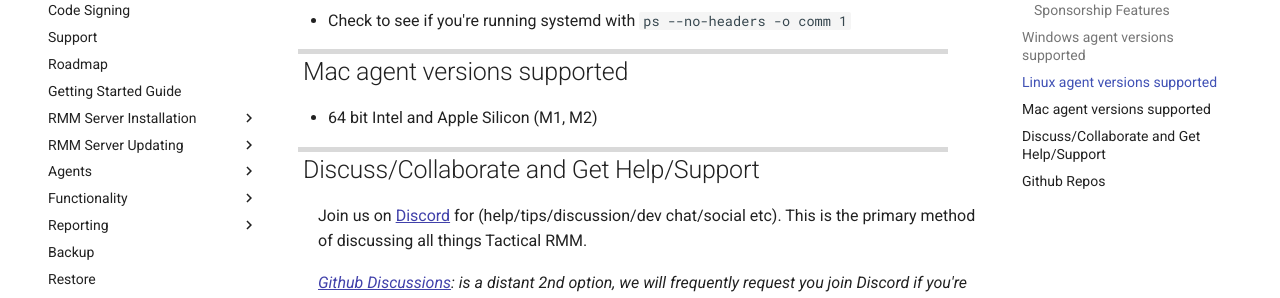
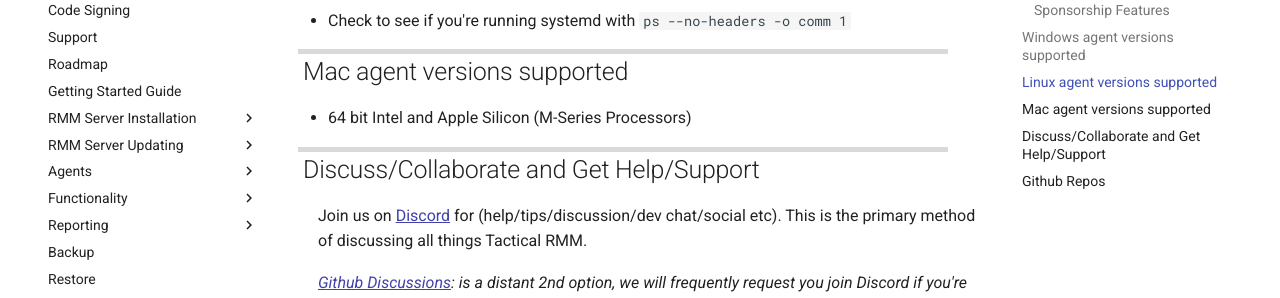
Before and after one commit to amidaware/trmm-docs, an MkDocs documentation site: the page built from docs/index.md, in a window 1280 px wide and 900 px high, scrolled down 1064 px. Shown: the part 152-450 px from the top of the window. Built offline with MkDocs 1.6.1 and Material for MkDocs 9.7.7, drawn with Linux system fonts in a browser that asks for light colours; comment, search, counter and statistics services are not loaded.

Commit message:
Updating text re. Apple Silicon Processors
Less need to keep updating docs every year with each M{x} version that comes out. Seems M1, M2, and M3 are supported, so might as well say "M-Series Processors" instead of listing them individually.

```diff
--- a/docs/index.md
+++ b/docs/index.md
@@ -40,7 +40,7 @@
 
 ## Mac agent versions supported
 
-- 64 bit Intel and Apple Silicon (M1, M2)
+- 64 bit Intel and Apple Silicon (M-Series Processors)
 
 ## Discuss/Collaborate and Get Help/Support
 
```
